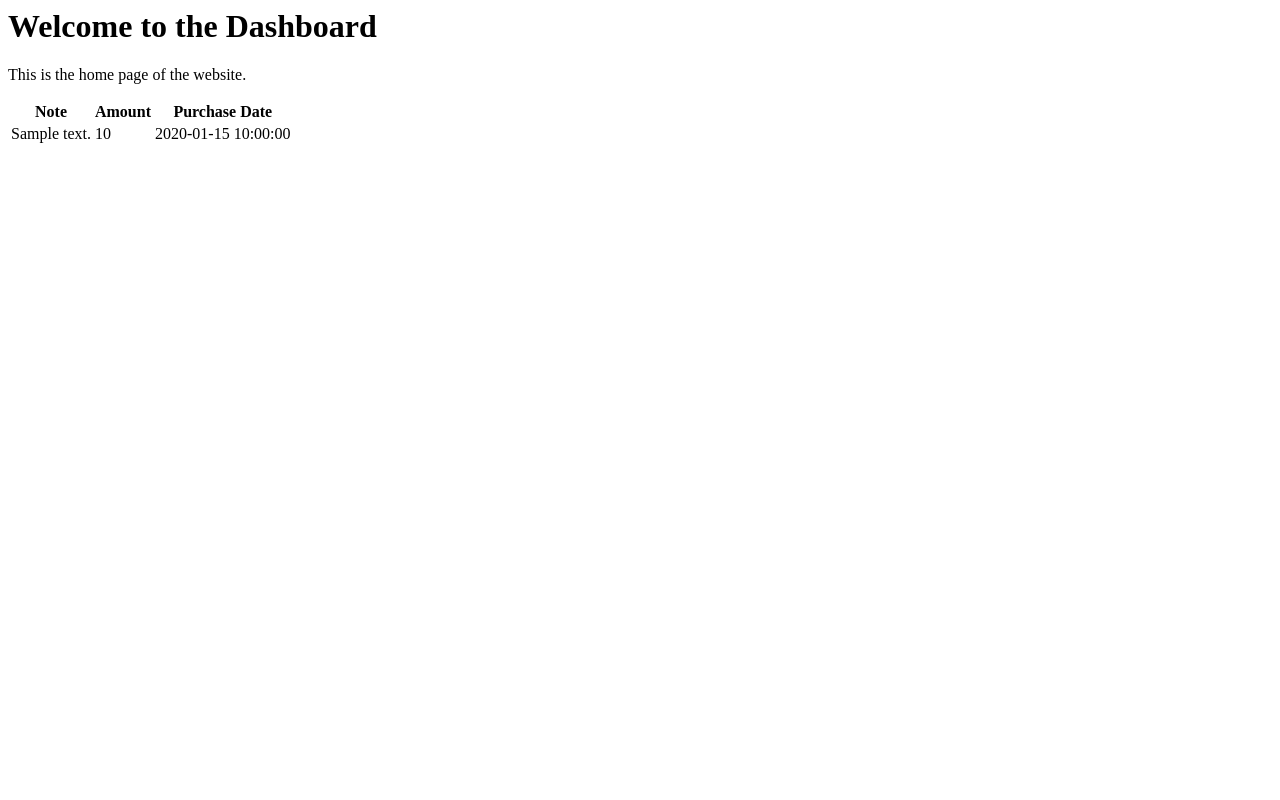
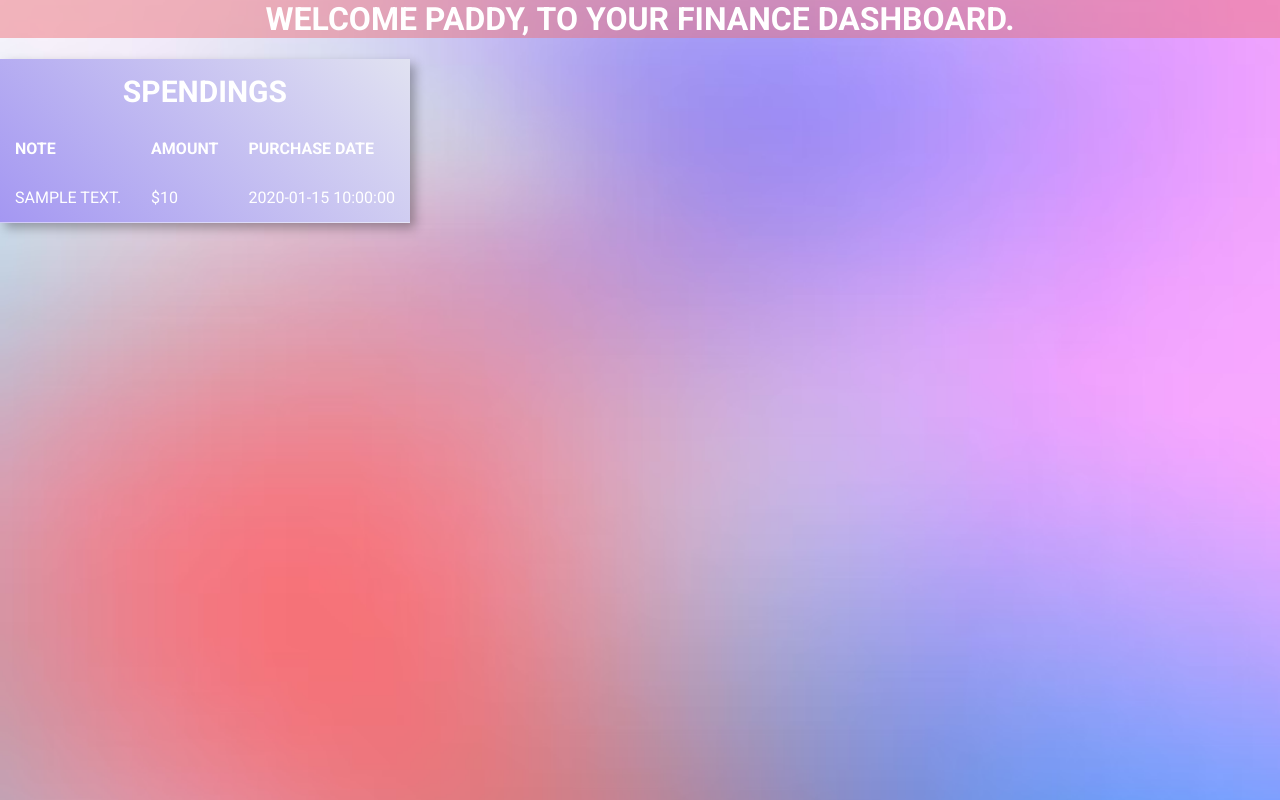
Before and after one commit to paddychambers/flask-sql-launch, a Flask app: template templates/home.html in a window 1280 px wide. Run offline with Flask 3, Linux system fonts and the light colour scheme; the template is opened without the code that fills it: most values are stand-ins (such as "Sample title", 1, 10 or a date in 2020); parts of the project's set-up code (start-up, migrations or seed data) failed here and were passed over.

Commit message:
CSS added to table and background

```diff
--- a/static/CSS/main.css
+++ b/static/CSS/main.css
@@ -0,0 +1,61 @@
+body {
+  margin: 0;
+  font-family: "Roboto", Sans-serif;
+}
+
+.bg {
+  background-image: url("../images/background3.jpg");
+  height: 100%;
+  background-position: center;
+  background-repeat: no-repeat;
+  background-size: cover;
+}
+
+table {
+  background-image: linear-gradient(45deg, #a497f2, #e1e2f1);
+  color: white;
+  border-collapse: collapse;
+  box-shadow: 5px 5px 10px rgba(0, 0, 0, 0.3);
+}
+
+h1 {
+  text-align: center;
+  color: white;
+  background-color: rgb(238, 117, 124, 0.5);
+}
+
+h2 {
+  text-align: center;
+  color: white;
+  font-size: 36px;
+  margin-top: 20px;
+  margin-bottom: 10px;
+  letter-spacing: 4px;
+}
+
+tr {
+  transition: background-color 0.2s ease-in, 0.4s ease-out;
+}
+
+th {
+  text-transform: uppercase;
+  padding: 15px;
+  text-align: left;
+}
+
+th.header {
+  text-align: center;
+  font-size: 30px;
+}
+
+td {
+  text-transform: uppercase;
+  padding: 15px;
+  border-bottom-width: 0.2px;
+  border-bottom-style: solid;
+  border-bottom-color: rgba(255, 255, 255, 0.5)
+}
+
+tr:hover {
+  background-color: rgba(255, 255, 255, 0.4);
+}
--- a/templates/home.html
+++ b/templates/home.html
@@ -1,13 +1,22 @@
 <!DOCTYE html>
 <html>
 <head>
+    <link rel="preconnect" href="https://fonts.googleapis.com">
+    <link rel="preconnect" href="https://fonts.gstatic.com" crossorigin>
+    <link href="https://fonts.googleapis.com/css2?family=Roboto:ital,wght@0,100..900;1,100..900&display=swap" rel="stylesheet">
+    <link rel="stylesheet" type="text/css" href="{{ url_for('static', filename='CSS/main.css') }}">
     <title>Dashboard</title>
 </head>
 
 <body>
-    <h1>Welcome to the Dashboard</h1>
-    <p>This is the home page of the website.</p>
+    <div class="bg">
+        <h1>WELCOME PADDY, TO YOUR FINANCE DASHBOARD.</h1>
+
+
         <table>
+            <tr>
+                <th class="header" colspan=3>SPENDINGS</th>
+            </tr>
             <tr>
                 <th>Note</th>
                 <th>Amount</th>
@@ -16,14 +25,15 @@
             {% for spend in spendings %}
             <tr>
                 <td>{{ spend.note }}</td>
-            <td>{{ spend.amount }}</td>
+                <td>${{ spend.amount }}</td>
                 <td>{{ spend.purchase_date }}</td>
             </tr>
             {% endfor %}
         </table>
-
+    </div>
 </body>
 
+</html>
 
 
 
```
Lines whose indentation alone changed are shown as unchanged.
